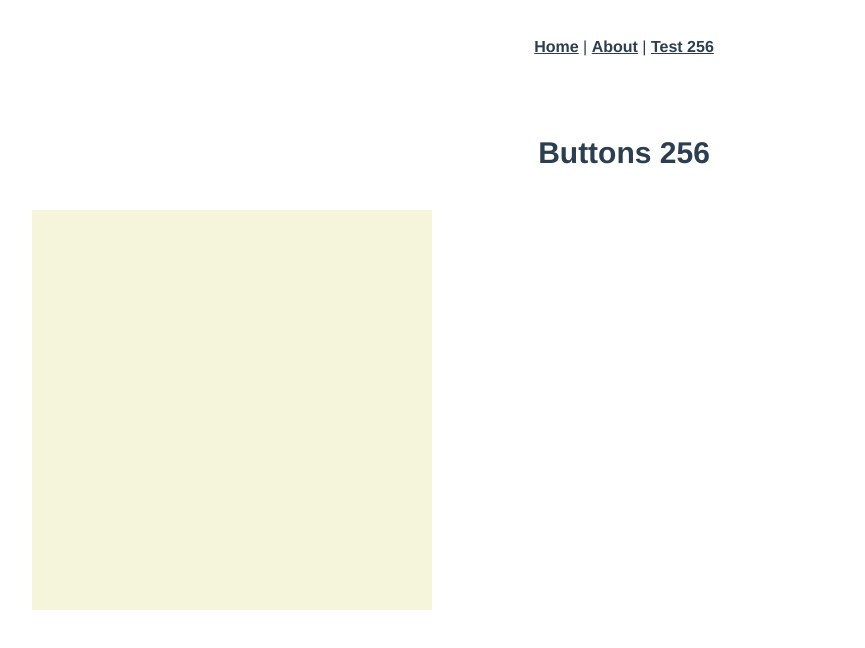
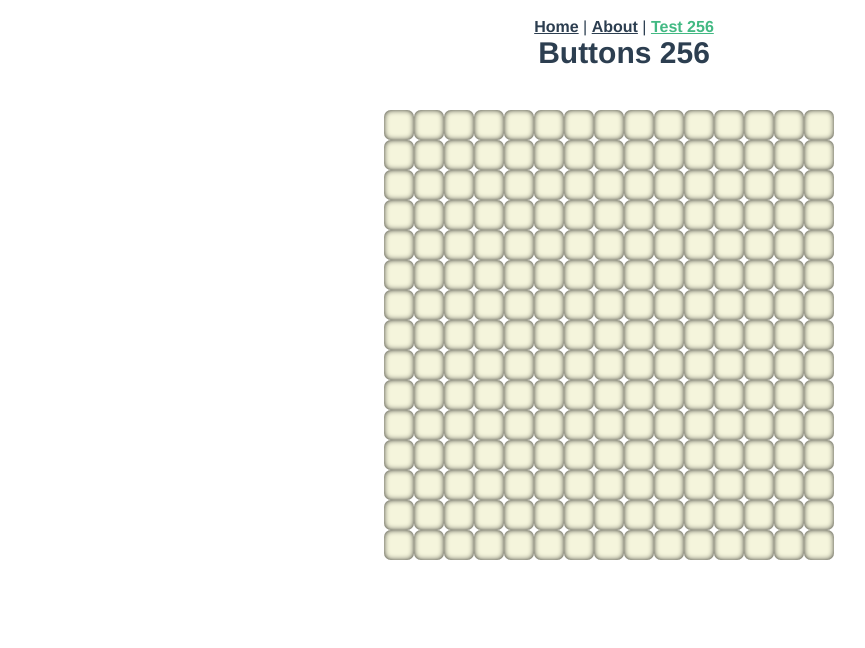
Before and after one commit to MetaDriver/block-reverse, a Vue app: page /#/test-256 in a window 1280 px wide. Shown: the top 648 px of the page, without its empty margins (16-881 px from the left). Built offline with nearby package versions, Linux system fonts and the light colour scheme.

Commit message:
dev.  debug test256

```diff
--- a/src/App.vue
+++ b/src/App.vue
@@ -3,7 +3,7 @@
     <div id="nav">
       <router-link to="/">Home</router-link> |
       <router-link to="/about">About</router-link> |
-      <router-link to="/test256">Test 256</router-link>
+      <router-link to="/test-256">Test 256</router-link>
     </div>
     <router-view/>
   </div>
@@ -18,7 +18,7 @@
   color: #2c3e50;
 }
 #nav {
-  padding: 30px;
+  padding: 10px 30px;
   a {
     font-weight: bold;
     color: #2c3e50;
--- a/src/views/test256.vue
+++ b/src/views/test256.vue
@@ -3,9 +3,9 @@
     <div class="test256">
         <h1> Buttons 256</h1>
         <div class="buttons">
-            <div class="b-row" v-for="(row, i) in bs">
-                <div class="l-btn"
-                     v-for="(b, j) in bs[i]"
+            <div class="b-row" v-for="(row, i) in a16">
+                <div class="l-btn" :class="{'active': bs[i*spaceSize+j]}"
+                     v-for="(b, j) in a16"
                      @click="btnClick(i, j)"
                 ></div>
             </div>
@@ -15,52 +15,63 @@
 </template>
 
 <script>
+
+    const spaceSize = 15;
+    let bs = [];
+
     export default {
         name: "test256",
         props: [],
         components: {},
         data() {
             return {
-                bs: [
-                    [0,0,0,0,0,0,0,0,0,0,0,0,0,0,0,0],
-                    [0,0,0,0,0,0,0,0,0,0,0,0,0,0,0,0],
-                    [0,0,0,0,0,0,0,0,0,0,0,0,0,0,0,0],
-                    [0,0,0,0,0,0,0,0,0,0,0,0,0,0,0,0],
-                    [0,0,0,0,0,0,0,0,0,0,0,0,0,0,0,0],
-                    [0,0,0,0,0,0,0,0,0,0,0,0,0,0,0,0],
-                    [0,0,0,0,0,0,0,0,0,0,0,0,0,0,0,0],
-                    [0,0,0,0,0,0,0,0,0,0,0,0,0,0,0,0],
-                    [0,0,0,0,0,0,0,0,0,0,0,0,0,0,0,0],
-                    [0,0,0,0,0,0,0,0,0,0,0,0,0,0,0,0],
-                    [0,0,0,0,0,0,0,0,0,0,0,0,0,0,0,0],
-                    [0,0,0,0,0,0,0,0,0,0,0,0,0,0,0,0],
-                    [0,0,0,0,0,0,0,0,0,0,0,0,0,0,0,0],
-                    [0,0,0,0,0,0,0,0,0,0,0,0,0,0,0,0],
-                    [0,0,0,0,0,0,0,0,0,0,0,0,0,0,0,0],
-                    [0,0,0,0,0,0,0,0,0,0,0,0,0,0,0,0],
-                ],
+                spaceSize: spaceSize,
+
+                a16:[],
+                bs: [],
+
 
             }
         },
         computed: {},
         methods: {
+            inverse(i, j){
+                // this.bs.splice([i*spaceSize+j], 1, !this.bs[i*spaceSize+j]) ;
+                bs[i*spaceSize+j] ^= 1;
+            },
             btnClick(i, j){
-                this.bs[i][j] ^= 1;
+                console.log(`btnClick ( ${i}, ${j} )`);
+                for(let ii = i-1; ii<=i+1; ii++) {
+                    for(let jj = j-1; jj<=j+1; jj++) {
+                        this.inverse((ii + spaceSize) % spaceSize, (jj + spaceSize) % spaceSize);
+                    }
+                }
+                this.spaceUpdate();
+            },
+            spaceUpdate(){
+                this.bs = [...bs];
             },
         },
         mounted() {
-            console.log('test256 :: loaded and worked 1!!!!!!!!!  ');
+            console.log('test256 :: loaded and worked !!!!!!!!  ');
+            this.a16 = Array(spaceSize).fill(0);
+            bs = Array(spaceSize*spaceSize).fill(0);
+            this.spaceUpdate();
         },
     };
 </script>
 
 <style scoped lang="scss">
-$bsize: 25px;
+$bsize: 30px;
     .test256 {
-        padding: 40px 40px 40px 40px;
+        padding: 0px 40px 40px 40px;
+        margin-top: -20px;
+        display: flex;
+        flex-flow: column nowrap;
+        align-items: center;
         h1 {
             font-size: 30px;
-            margin: 10px auto 40px 0;
+            margin: 10px 0 40px 0;
         }
         .buttons {
             width: auto;
@@ -75,6 +86,10 @@ $bsize: 25px;
                     background-color: beige;
                     width: $bsize;
                     height: $bsize;
+                    box-shadow: inset 0 0 6px -1px black;
+                    border-radius: 7px;
+                    margin: 0px;
+                    cursor: pointer;
                     &.active {
                         background-color: coral;
                     }
```
